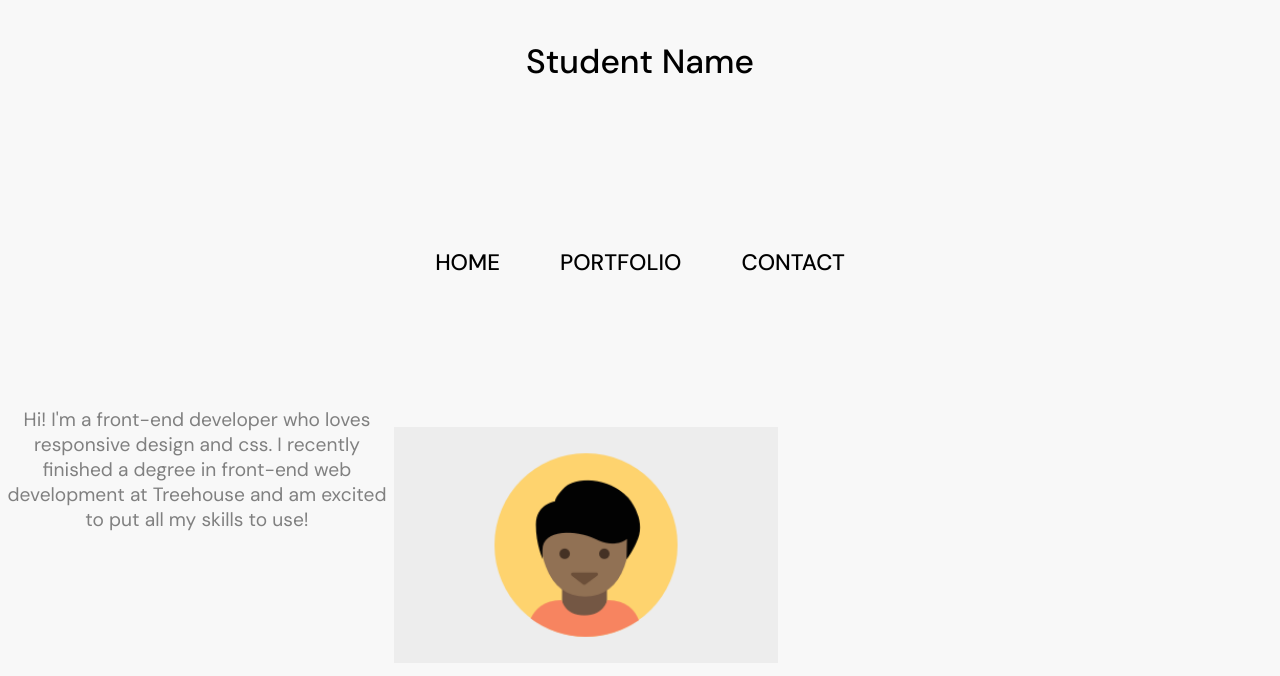
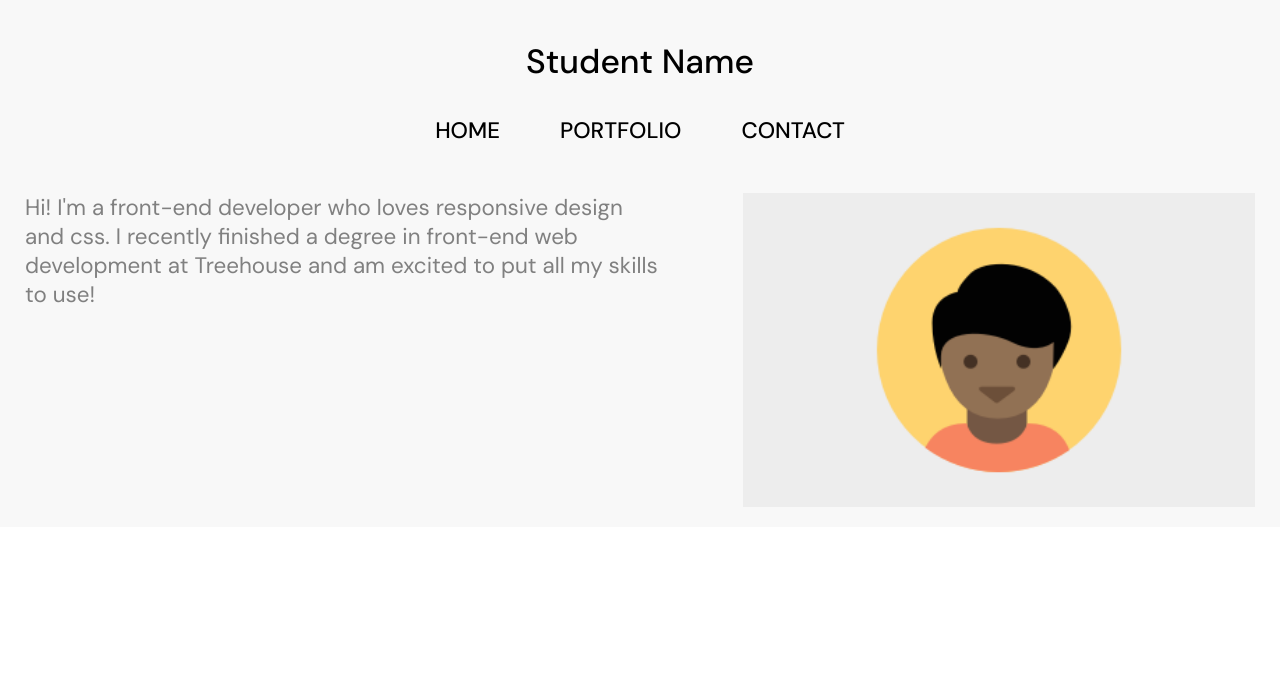
Before and after one commit to AlexEastwood/Web-Dev-Project-2, a plain HTML site: page index.html in a window 1280 px wide. Drawn offline with Linux system fonts and the light colour scheme.

Commit message:
header-tablet complete

```diff
--- a/css/style.css
+++ b/css/style.css
@@ -51,6 +51,8 @@ header div {
         flex-direction: row;
         align-items: flex-start;
         flex-wrap: wrap;
+        align-content: flex-start;
+        height: auto;
     }
     .name {
         width: 100%;
@@ -60,6 +62,8 @@ header div {
     .links {
         flex-direction: row;
         justify-content: center;
+        margin-top: -10px;
+        margin-bottom: 40px;
     }
     .link {
         background-color: transparent;
@@ -67,10 +71,16 @@ header div {
         margin: 0px 30px;
     }
     .intro {
-        width: 30%;
+        width: 50%;
+        margin-left: 25px;
+        text-align: left;
+        font-size: 1.4rem;
     }
     .profile-pic {
-        width: 30%;
+        width: 40%;
         order: 2;
+        margin-top: 5px;
+        margin-left: auto;
+        margin-right: 25px;
     }
 }
```
